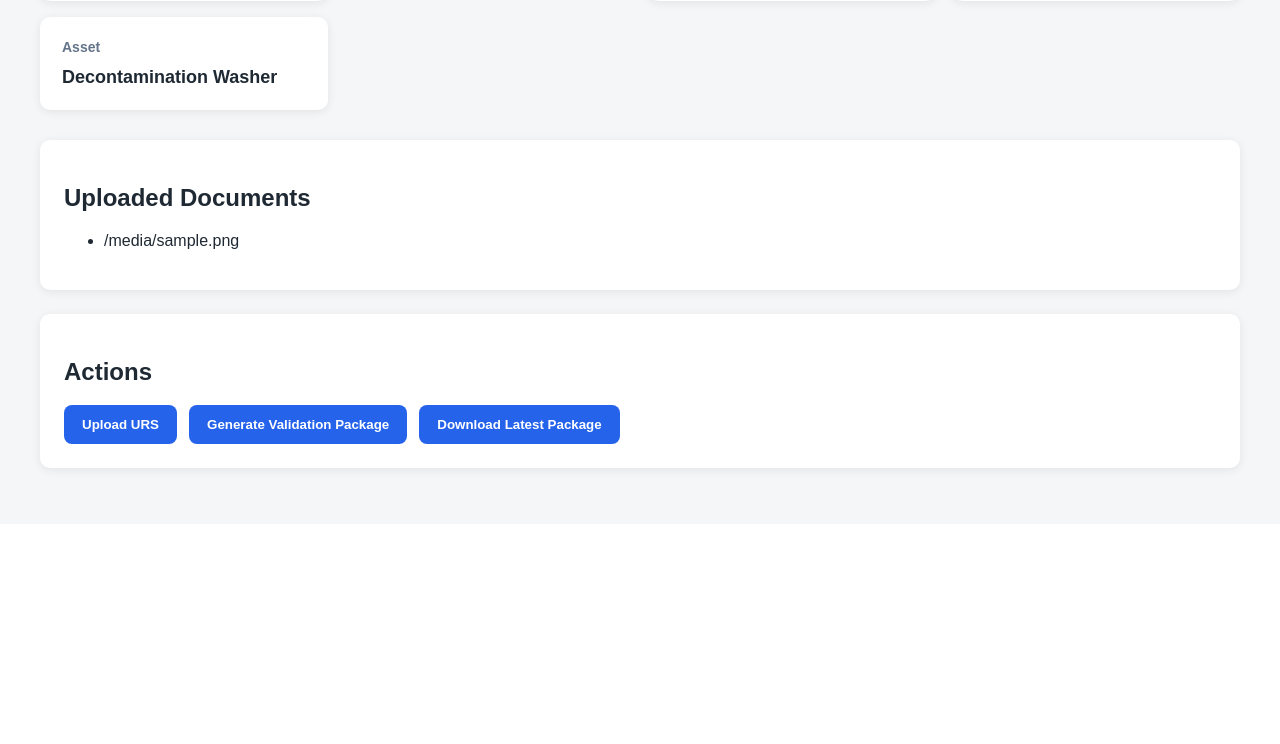
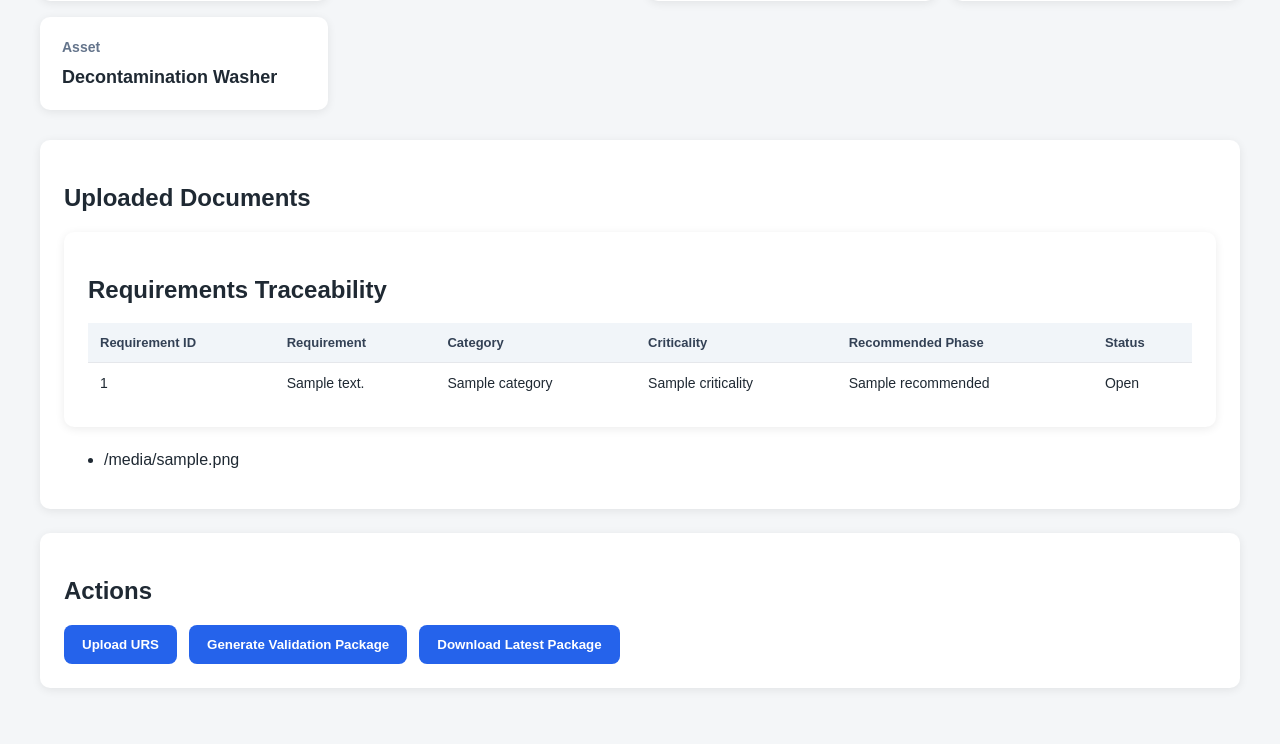
Before and after one commit to gjoanis/CQVIP, a FastAPI app: template web/templates/index.html in a window 1280 px wide. Shown: the part 410-1154 px from the top of the page. Before the commit the page ends 886 px from the top, so only its background shows below. Run offline with FastAPI, Linux system fonts and the light colour scheme; the template is opened without the code that fills it: most values are stand-ins (such as "Sample title", 1, 10 or a date in 2020).

Commit message:
Initial CQVIP working prototype

```diff
--- a/web/main.py
+++ b/web/main.py
@@ -33,7 +33,20 @@ def get_dashboard_data():
         if requirement.criticality == "Critical":
             critical_requirements += 1
 
+    requirements = []
+
+    for requirement in engine.requirements:
+        requirements.append({
+            "req_id": requirement.req_id,
+            "text": requirement.text,
+            "category": requirement.category,
+            "criticality": requirement.criticality,
+            "recommended": requirement.recommended_phase,
+            "verified": requirement.verified
+        })
+
     return {
+        "requirements": requirement,
         "total_requirements": total_requirements,
         "critical_requirements": critical_requirements,
         "lifecycle": [
--- a/web/static/style.css
+++ b/web/static/style.css
@@ -105,3 +105,27 @@ button:hover {
     background: #dcfce7;
     color: #166534;
 }
+
+table {
+    width: 100%;
+    border-collapse: collapse;
+    margin-top: 16px;
+}
+
+th {
+    text-align: left;
+    background: #f1f5f9;
+    color: #334155;
+    padding: 12px;
+    font-size: 13px;
+}
+
+td {
+    padding: 12px;
+    border-top: 1px solid #e5e7eb;
+    font-size: 14px;
+}
+
+tr:hover {
+    background: #f8fafc;
+}
--- a/web/templates/index.html
+++ b/web/templates/index.html
@@ -51,7 +51,41 @@
 
     <div class="section">
         <h2>Uploaded Documents</h2>
+    <div class="section">
+        <h2>Requirements Traceability</h2>
 
+        <table>
+            <thead>
+                <tr>
+                    <th>Requirement ID</th>
+                    <th>Requirement</th>
+                    <th>Category</th>
+                    <th>Criticality</th>
+                    <th>Recommended Phase</th>
+                    <th>Status</th>
+                </tr>
+            </thead>
+
+            <tbody>
+                {% for requirement in dashboard.requirements %}
+                    <tr>
+                        <td>{{ requirement.req_id }}</td>
+                        <td>{{ requirement.text }}</td>
+                        <td>{{ requirement.category }}</td>
+                        <td>{{ requirement.criticality }}</td>
+                        <td>{{ requirement.recommended }}</td>
+                        <td>
+                            {% if requirement.verified %}
+                                Verified
+                            {% else %}
+                                Open
+                            {% endif %}
+                        </td>
+                    </tr>
+                {% endfor %}
+            </tbody>
+        </table>
+    </div>
         {% if files %}
             <ul>
                 {% for file in files %}
```
